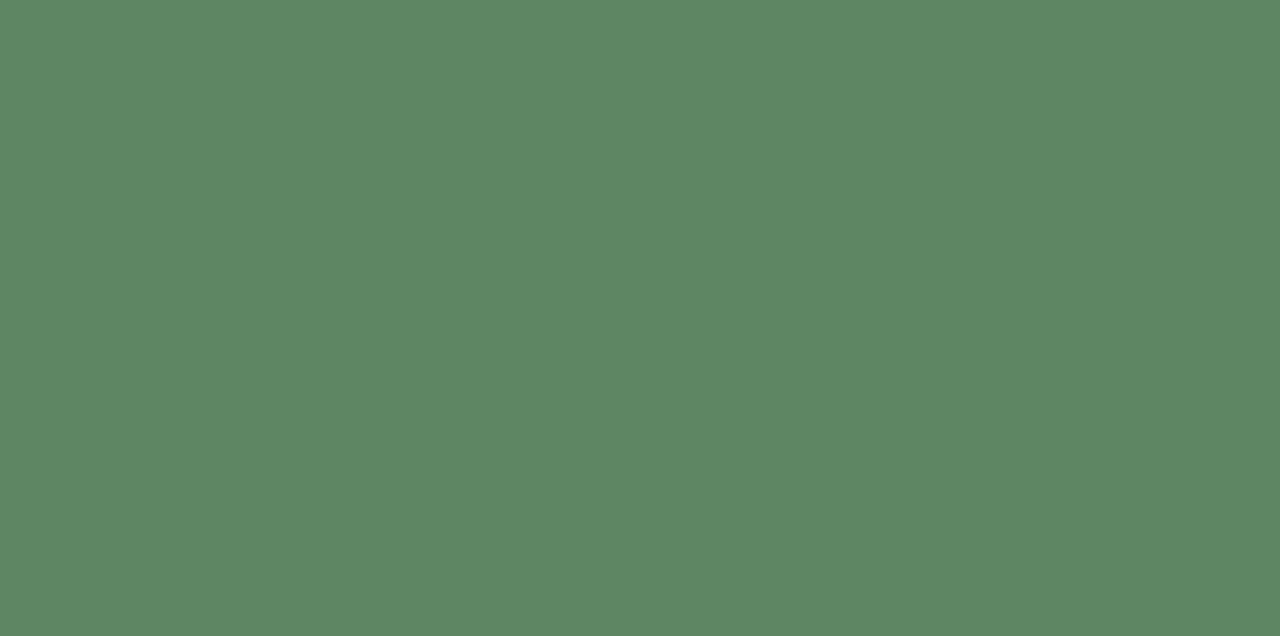
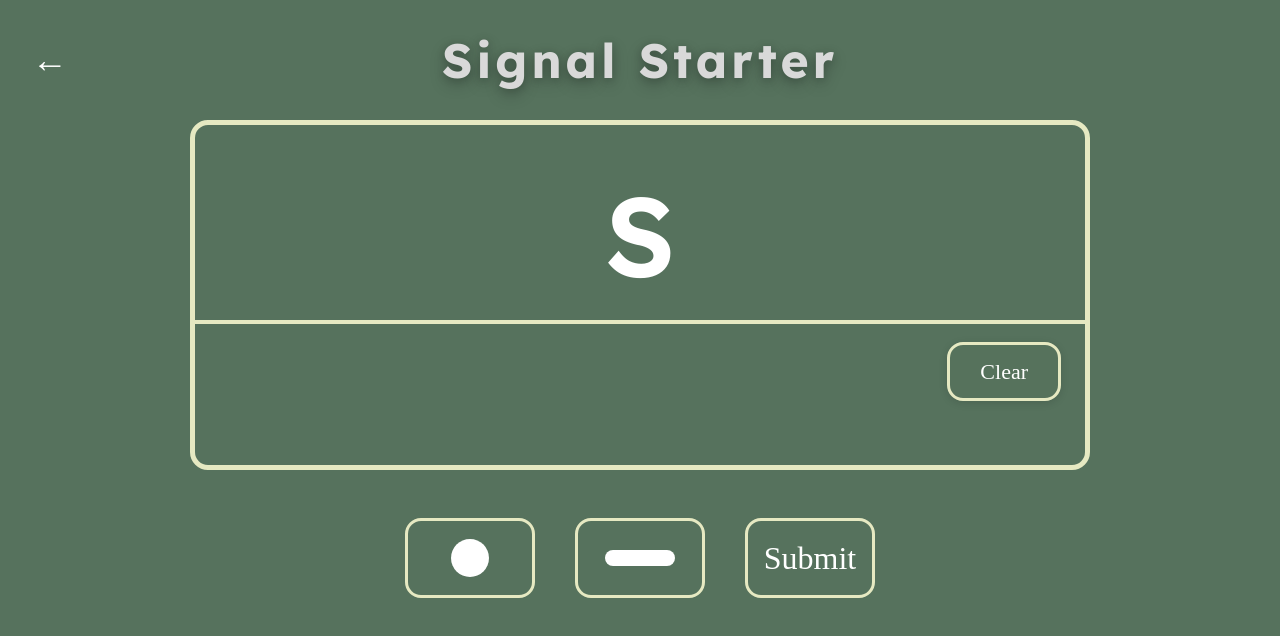
Before and after one commit to LanceAntor/EchoDots, a React (Vite) app in the folder EchoDots/: page /SignalStarter in a window 1280 px wide. Before the commit this address had no page. Shown: the top 636 px of the page. Built offline with nearby package versions, Linux system fonts and the light colour scheme.

Commit message:
Initial Commit for the Signal Starter

```diff
--- a/EchoDots/src/Levels/Levels.tsx
+++ b/EchoDots/src/Levels/Levels.tsx
@@ -28,8 +28,14 @@ const Levels: React.FC = () => {
             <div
               className={styles["level-card"]}
               key={level.title.join("-")}
-              onClick={idx === 0 ? () => navigate("/DotSprout") : undefined}
-              style={idx === 0 ? { cursor: "pointer" } : {}}
+              onClick={
+              idx === 0
+                ? () => navigate("/DotSprout")
+                : idx === 1
+                ? () => navigate("/SignalStarter")
+                : undefined
+              }
+              style={idx === 0 || idx === 1 ? { cursor: "pointer" } : {}}
             >
               <div className={styles["level-title"]}>
                 {level.title.map((line, idx2) => (
--- /dev/null
+++ b/EchoDots/src/Levels/SignalStarter/SignalStarter.tsx
@@ -0,0 +1,220 @@
+import React, { useState } from "react";
+
+const morseMap: Record<string, string> = {
+  A: ".-", B: "-...", C: "-.-.", D: "-..", E: ".", F: "..-.",
+  G: "--.", H: "....", I: "..", J: ".---", K: "-.-", L: ".-..",
+  M: "--", N: "-.", O: "---", P: ".--.", Q: "--.-", R: ".-.",
+  S: "...", T: "-", U: "..-", V: "...-", W: ".--", X: "-..-",
+  Y: "-.--", Z: "--.."
+};
+
+const letters = Object.keys(morseMap);
+
+function getRandomLetter() {
+  return letters[Math.floor(Math.random() * letters.length)];
+}
+
+const SignalStarter: React.FC = () => {
+  const [currentLetter, setCurrentLetter] = useState(getRandomLetter());
+  const [input, setInput] = useState<string>("");
+  const [modal, setModal] = useState<null | { correct: boolean; correctAnswer: string }>(null);
+  // For auto-close timeout
+  const modalTimeoutRef = React.useRef<number | null>(null);
+
+  // Morse sound effect (reuse AudioContext for instant sound)
+  let audioCtxRef: AudioContext | undefined;
+  const win = window as unknown as { _signalStarterAudioCtx?: AudioContext };
+  audioCtxRef = win._signalStarterAudioCtx;
+  if (!audioCtxRef) {
+    audioCtxRef = new (window.AudioContext)();
+    win._signalStarterAudioCtx = audioCtxRef;
+  }
+  function playBeep(type: '.' | '-') {
+    const ctx = audioCtxRef!;
+    const osc = ctx.createOscillator();
+    osc.type = 'sine';
+    osc.frequency.value = 700;
+    osc.connect(ctx.destination);
+    const now = ctx.currentTime;
+    if (type === '.') {
+      osc.start(now);
+      osc.stop(now + 0.15);
+    } else {
+      osc.start(now);
+      osc.stop(now + 0.45);
+    }
+    osc.onended = () => { osc.disconnect(); };
+  }
+
+  const handleDot = () => {
+    setInput((prev) => prev + ".");
+    playBeep('.')
+  };
+  const handleDash = () => {
+    setInput((prev) => prev + "-");
+    playBeep('-')
+  };
+  const handleSubmit = () => {
+    const correctAnswer = morseMap[currentLetter];
+    const isCorrect = input === correctAnswer;
+    setModal({ correct: isCorrect, correctAnswer });
+    // Auto-close modal after 1.2s if correct, 2s if incorrect
+    if (modalTimeoutRef.current) clearTimeout(modalTimeoutRef.current);
+    modalTimeoutRef.current = setTimeout(() => {
+      setModal(null);
+      setInput("");
+      setCurrentLetter(getRandomLetter());
+    }, isCorrect ? 1200 : 2000);
+  };
+
+  // Allow click to close modal early
+  const handleCloseModal = () => {
+    if (modalTimeoutRef.current) clearTimeout(modalTimeoutRef.current);
+    setModal(null);
+    setInput("");
+    setCurrentLetter(getRandomLetter());
+  };
+
+  return (
+    <div style={{ width: "100vw", height: "100vh", background: "#56725d", display: "flex", flexDirection: "column", alignItems: "center", fontFamily: "Lexend, sans-serif", position: 'relative' }}>
+      {/* Modal for answer verification */}
+      {modal && (
+        <div
+          onClick={handleCloseModal}
+          style={{
+            position: 'fixed',
+            top: 0,
+            left: 0,
+            width: '100vw',
+            height: '100vh',
+            background: 'rgba(0,0,0,0.32)',
+            zIndex: 1000,
+            display: 'flex',
+            alignItems: 'center',
+            justifyContent: 'center',
+            transition: 'background 0.2s',
+          }}
+        >
+          <div
+            style={{
+              minWidth: 320,
+              minHeight: 180,
+              background: '#7b9b74',
+              borderRadius: 18,
+              boxShadow: '0 8px 32px rgba(0,0,0,0.18)',
+              display: 'flex',
+              flexDirection: 'column',
+              alignItems: 'center',
+              justifyContent: 'center',
+              padding: '36px 32px 32px 32px',
+              position: 'relative',
+              textAlign: 'center',
+            }}
+          >
+            <span style={{ fontSize: 38, fontWeight: 700, color: '#222', fontFamily: 'Lexend, serif', marginBottom: 12 }}>
+              {modal.correct ? 'Correct' : 'Incorrect'}
+            </span>
+            {!modal.correct && (
+              <>
+                <span style={{ fontSize: 20, color: '#222', fontFamily: 'Lexend, serif', marginBottom: 10, display: 'block' }}>Correct answer</span>
+                <span style={{ fontSize: '2.5rem', color: '#fff', letterSpacing: 8, fontFamily: 'Kumar One, serif', display: 'inline-block', marginTop: 4 }}>
+                  {modal.correctAnswer.split("").map((c, i) =>
+                    c === "."
+                      ? <span key={i} style={{ margin: "0 0.2em", display: 'inline-block', verticalAlign: 'middle' }}>●</span>
+                      : <span key={i} style={{ margin: "0 0.2em", display: 'inline-block', verticalAlign: 'middle' }}>—</span>
+                  )}
+                </span>
+              </>
+            )}
+          </div>
+        </div>
+      )}
+      <button
+        style={{ position: "absolute", left: 32, top: 32, background: "none", border: "none", fontSize: 36, color: "#fff", cursor: "pointer" }}
+        onClick={() => window.history.back()}
+        aria-label="Back"
+      >
+        ←
+      </button>
+      <h1 style={{ color: "#d9d9d9", fontSize: "3rem", fontWeight: 700, marginTop: 24, marginBottom: 24, textAlign: "center", letterSpacing: "0.08em", textShadow: "0 6px 16px rgba(0,0,0,0.22), 0 2px 8px rgba(0,0,0,0.18)" }}>Signal Starter</h1>
+      <div style={{
+        width: 900, maxWidth: "95vw", height: 350, background: "transparent", border: "5px solid #e6e9c2", borderRadius: 18, margin: "0 auto", display: "flex", flexDirection: "column", alignItems: "center", justifyContent: "center", position: "relative"
+      }}>
+
+        <div style={{ width: "100%", height: 170, display: "flex", alignItems: "center", justifyContent: "center" }}>
+
+          <span style={{ color: "#fff", fontSize: "7rem", fontWeight: 600, fontFamily: "Lexend, serif" }}>{currentLetter}</span>
+        </div>
+        <div style={{ width: "100%", height: 120, display: "flex", alignItems: "center", justifyContent: "center", borderTop: "4px solid #e6e9c2", position: "relative" }}>
+          <div
+            style={{
+              width: "90%",
+              height: "100%",
+              overflowX: "auto",
+              overflowY: "hidden",
+              whiteSpace: "nowrap",
+              display: "flex",
+              alignItems: "center",
+              borderRadius: 12,
+              padding: "0 12px",
+              boxSizing: "border-box",
+              scrollbarWidth: "thin",
+              msOverflowStyle: "auto",
+              justifyContent: input.length === 0 || input.length * 60 < 0.85 * 900 ? "center" : "flex-start"
+            }}
+            id="morse-scroll-container"
+          >
+            <span style={{ fontSize: "3.5rem", color: "#fff", letterSpacing: 8, fontFamily: "Kumar One, serif", display: "inline-block" }}>
+              {input.split("").map((c, i) => c === "." ? <span key={i} style={{ margin: "0 0.2em" }}>●</span> : <span key={i} style={{ margin: "0 0.2em" }}>—</span>)}
+            </span>
+          </div>
+          {/* Clear button - always visible, never covered by input */}
+          <button
+            style={{
+              position: 'absolute',
+              top: 18,
+              right: 24,
+              zIndex: 2,
+              background: 'transparent',
+              border: '3px solid #e6e9c2',
+              borderRadius: 16,
+              color: '#fff',
+              fontSize: 22,
+              fontFamily: 'Kumar One, serif',
+              padding: '10px 30px',
+              cursor: 'pointer',
+              transition: 'background 0.15s',
+              backgroundColor: 'rgba(86,114,93,0.92)',
+              boxShadow: '0 2px 8px rgba(0,0,0,0.12)'
+            }}
+            onClick={() => setInput("")}
+          >
+            Clear
+          </button>
+        </div>
+      </div>
+      <div style={{ display: "flex", gap: 32, marginTop: 48, marginBottom: 0 }}>
+        <button
+          style={{ width: 130, height: 80, borderRadius: 16, border: "3px solid #e6e9c2", background: "transparent", display: "flex", alignItems: "center", justifyContent: "center", fontSize: 38, color: "#fff", marginRight: 8, cursor: "pointer" }}
+          onClick={handleDot}
+        >
+          <span style={{ width: 38, height: 38, background: "#fff", borderRadius: "50%", display: "inline-block" }}></span>
+        </button>
+        <button
+          style={{ width: 130, height: 80, borderRadius: 16, border: "3px solid #e6e9c2", background: "transparent", display: "flex", alignItems: "center", justifyContent: "center", fontSize: 38, color: "#fff", marginRight: 8, cursor: "pointer" }}
+          onClick={handleDash}
+        >
+          <span style={{ width: 70, height: 16, background: "#fff", borderRadius: 8, display: "inline-block" }}></span>
+        </button>
+        <button
+          style={{ width: 130, height: 80, borderRadius: 16, border: "3px solid #e6e9c2", background: "transparent", display: "flex", alignItems: "center", justifyContent: "center", fontSize: 32, color: "#fff", fontFamily: "Kumar One, serif", cursor: "pointer" }}
+          onClick={handleSubmit}
+        >
+          Submit
+        </button>
+      </div>
+    </div>
+  );
+};
+
+export default SignalStarter;
--- a/EchoDots/src/main.tsx
+++ b/EchoDots/src/main.tsx
@@ -5,9 +5,12 @@ import './styles.css'
 import LandingPage from './LandingPage/LandingPage'
 import ModeSelection from './ModeSelection/ModeSelection'
 import PracticeMode from './PracticeMode/PracticeMode'
+import AdvanceMode from './PracticeMode/AdvanceMode'
+
+// Levels
 import Levels from './Levels/Levels'
 import DotSprout from './Levels/DotSprout/DotSprout'
-import AdvanceMode from './PracticeMode/AdvanceMode'
+import SignalStarter from './Levels/SignalStarter/SignalStarter'
 
 createRoot(document.getElementById('root')!).render(
   <StrictMode>
@@ -19,6 +22,7 @@ createRoot(document.getElementById('root')!).render(
         <Route path="/Levels" element={<Levels />} />
         <Route path="/DotSprout" element={<DotSprout />} />
         <Route path="/AdvanceMode" element={<AdvanceMode />} />
+        <Route path="/SignalStarter" element={<SignalStarter />} />
       </Routes>
     </BrowserRouter>
   </StrictMode>
```
Also changed, not shown: EchoDots/src/Levels/SignalStarter/SignalStarter.module.css (added).
